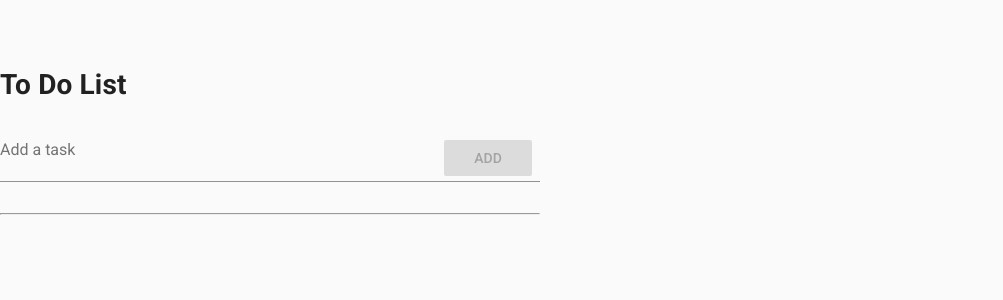
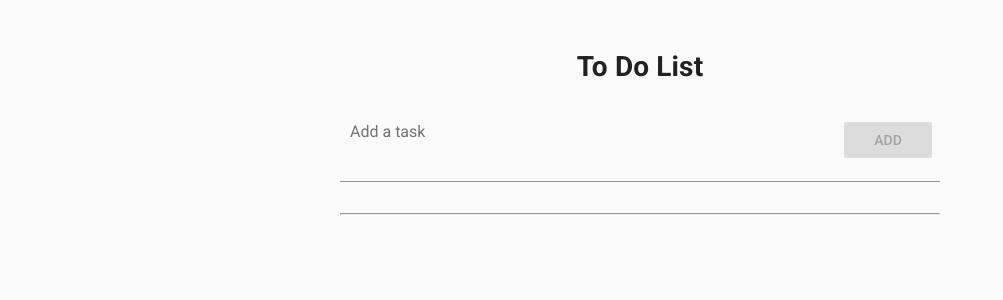
Before and after one commit to Swingwing777/bustertodo, a Vue app: page / in a window 1280 px wide. Shown: the top 300 px of the page, without its empty margins (0-1003 px from the left). Built offline with nearby package versions, Linux system fonts and the light colour scheme.

Commit message:
More styling

```diff
--- a/public/index.html
+++ b/public/index.html
@@ -5,7 +5,7 @@
 <head>
   <meta charset="utf-8">
   <meta http-equiv="X-UA-Compatible" content="IE=edge">
-  <meta name="viewport" data: function () {content="width=device-width,initial-scale=1.0, shrink-to-fit=no">
+  <meta name="viewport" data: function () {content="width=device-width,initial-scale=1.0, shrink-to-fit=no" }>
   <link rel="icon" href="<%= BASE_URL %>favicon.ico">
   <title>Todo</title>
   <link rel="stylesheet" href="//fonts.googleapis.com/css?family=Roboto:400,500,700,400italic|Material+Icons">
--- a/src/App.vue
+++ b/src/App.vue
@@ -1,10 +1,12 @@
 // src/App.vue
 <template>
   <body>
+    <div>
       <h1>To Do List</h1>
       <header>
         <md-field>
           <md-input
+            class="taskInput"
             v-model="currentTodo"
             @keydown.enter="addTodo()"
             placeholder="Add a task"
@@ -43,7 +45,7 @@
               <!-- Todo list item - alternates with editing field -->
 
               <span
-              class="md-layout-item md-size-20"
+                class="md-layout-item md-size-70"
                 :class="{ completed: todo.completed }"
                 @dblclick="editTodo(todo)"
                 v-show="editTodoId !== todo.id"
@@ -53,7 +55,7 @@
 
               <!-- Task editing field -->
               <div
-              class="md-layout-item md-size-20"
+                class="md-layout-item md-size-70"
                 v-show="editTodoId == todo.id"
               >
                 <input
@@ -66,7 +68,10 @@
               </div>
 
               <!-- remove task -->
-            <button @click="removeTodo(todo)" class="md-layout-item md-size-10">
+              <button
+                @click="removeTodo(todo)"
+                class="md-layout-item md-size-10"
+              >
                 <span class="md-icon md-size-1x"> delete </span>
               </button>
               <!-- <md-divider></md-divider> -->
@@ -74,6 +79,7 @@
           </draggable>
         </md-list>
       </md-card>
+    </div>
   </body>
 </template>
 
@@ -144,20 +150,26 @@ export default {
 
 <style>
 body {
-  width: 90%;
+  width: 100%;
+}
+
+div {
+  width: 100%;
   padding: 3% 0;
   max-width: 600px;
   margin: 0 auto;
-  /* display: flex;
-  justify-content: center; */
 }
 
 h1,
 header {
   display: flex;
   flex-direction: row;
-  justify-content: space-between;
+  justify-content: space-around;
   align-items: center;
+}
+
+.taskInput {
+  margin-left: 10px;
 }
 
 .saveButton {
@@ -174,22 +186,16 @@ header {
 }
 
 .md-layout-item {
-  height: 30px;
+  height: auto;
 }
 
 .md-field {
-  margin: 4px 0;
+  margin: 4px;
 }
 
-.md-list,
-.md-triple-line,
-.md-list-item-content {
-  min-height: auto;
-}
-
-.editing {
+/* .editing {
   display: none;
-}
+} */
 
 .completed {
   opacity: 25%;
```
Lines whose indentation alone changed are shown as unchanged.
